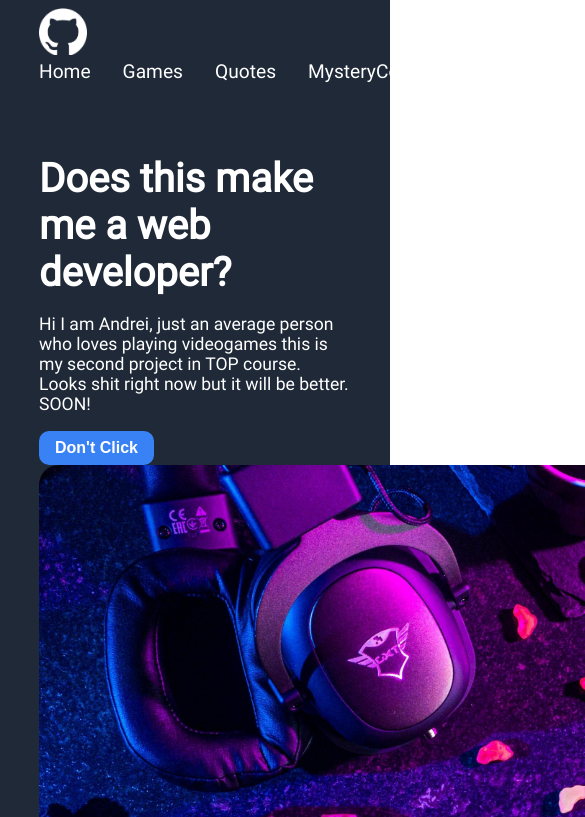
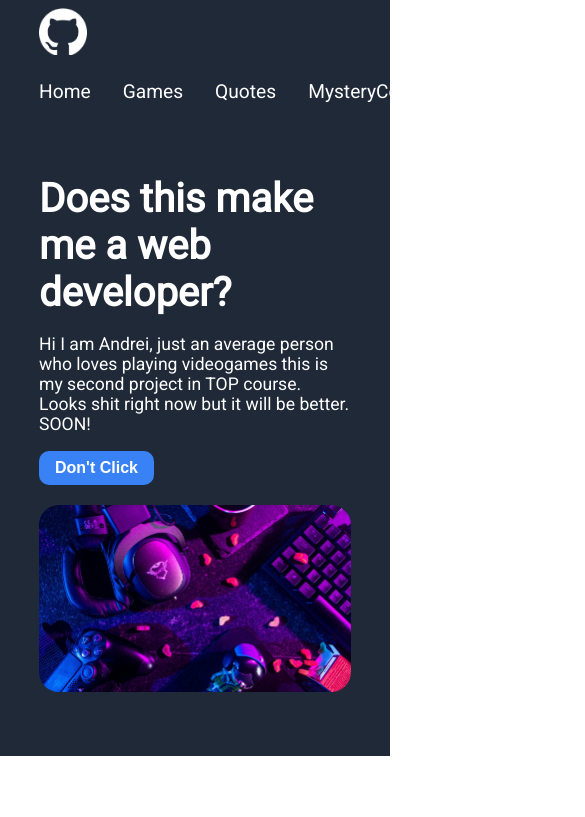
Before and after one commit to AjBernababe/MySecondProject, a plain HTML site: page index.html in a window 390 px wide. Shown: the top 817 px of the page, 585 px wide, since content can reach past the window. Drawn offline with Linux system fonts and the light colour scheme; a script that the page names is missing.

Commit message:
Mobile ready

```diff
--- a/index.html
+++ b/index.html
@@ -1,12 +1,19 @@
 <!DOCTYPE html>
 <html lang="en">
+
 <head>
     <meta charset="UTF-8">
     <meta name="viewport" content="width=device-width, initial-scale=1.0">
     <link rel="stylesheet" href="style.css">
+    <link rel="preconnect" href="https://fonts.googleapis.com">
+    <link rel="preconnect" href="https://fonts.gstatic.com" crossorigin>
+    <link href="https://fonts.googleapis.com/css2?family=Roboto&display=swap" rel="stylesheet">
+    <link rel="icon" type="images/x-icon"
+        href="https://icons.iconarchive.com/icons/icons8/windows-8/256/Cinema-Thor-icon.png" />
     <title>My Second
         Project</title>
-    <link rel="icon" type="images/x-icon" href="https://icons.iconarchive.com/icons/icons8/windows-8/256/Cinema-Thor-icon.png" />
+    <link rel="icon" type="images/x-icon"
+        href="https://icons.iconarchive.com/icons/icons8/windows-8/256/Cinema-Thor-icon.png" />
 </head>
 
 <body>
@@ -32,7 +39,8 @@
             <p class="content-first">Hi I am Andrei, just an average person who loves playing videogames
                 this is my second project in TOP course. Looks shit right now but it will be better. SOON!
             </p>
-            <button class="button-first" onclick="location.href='https://www.youtube.com/watch?v=VD6__C2Ht6M'">Don't Click</button>
+            <button class="button-first" onclick="location.href='https://www.youtube.com/watch?v=VD6__C2Ht6M'">Don't
+                Click</button>
 
         </div>
 
@@ -87,11 +95,13 @@
             <div class="left-fourth">
                 <p class="title-fourth">THE MYSTERY CONTENT</p>
                 <p class="content-fourth">If you made it this far, thank you for viewing my small project, you are now
-                    part of my journey. For that, let me offer you a small token of gratitude. But can you handle it tho?
+                    part of my journey. For that, let me offer you a small token of gratitude. But can you handle it
+                    tho?
                 </p>
             </div>
 
-            <button class="button-fourth" onclick="location.href='https://www.youtube.com/watch?v=dQw4w9WgXcQ'">YES!</button>
+            <button class="button-fourth"
+                onclick="location.href='https://www.youtube.com/watch?v=dQw4w9WgXcQ'">YES!</button>
 
         </div>
 
--- a/script.js
+++ /dev/null
@@ -1 +0,0 @@
-alert("Welcome to this dumb landing page! TEST");
--- a/style.css
+++ b/style.css
@@ -1,16 +1,12 @@
-@font-face {
-    font-family: roboto;
-    src: url(./roboto.ttf);
-}
-
 html {
     box-sizing: border-box;
-    font-family: roboto, Helvetica, sans-serif;
+    font-family: 'Roboto', sans-serif;
 }
 
 body {
     margin: 0;
     padding: 0;
+    border: 0;
 }
 
 .header {
@@ -40,6 +36,11 @@ a {
     font-size: 1.2rem;
     text-decoration: none;
     color: white;
+    cursor: pointer;
+}
+
+button {
+    cursor: pointer;
 }
 
 .first-part {
@@ -177,3 +178,14 @@ a {
     color: white;
     padding: .5rem 10vw;
 }
+
+@media (max-width: 2000px)
+{
+    .logo, .button-first, .content-fourth {
+        margin-bottom :20px;
+    }
+
+    .wallpaper {
+        width: 100%;
+    }
+}
```
Also changed, not shown: roboto.ttf (deleted), 1 other file.
